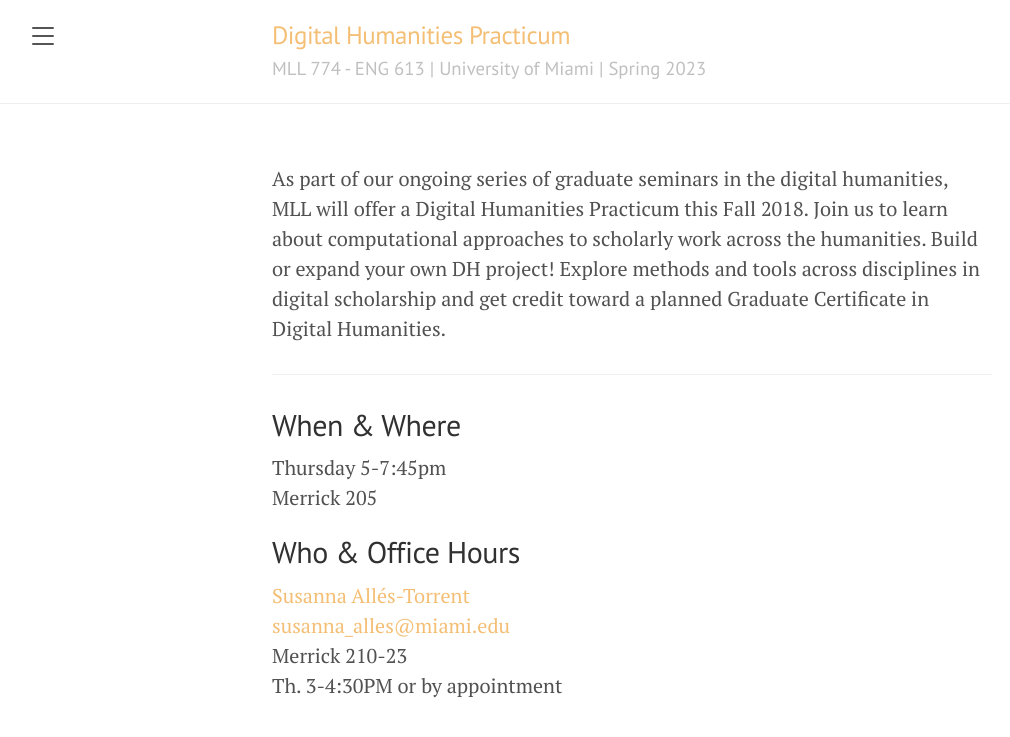
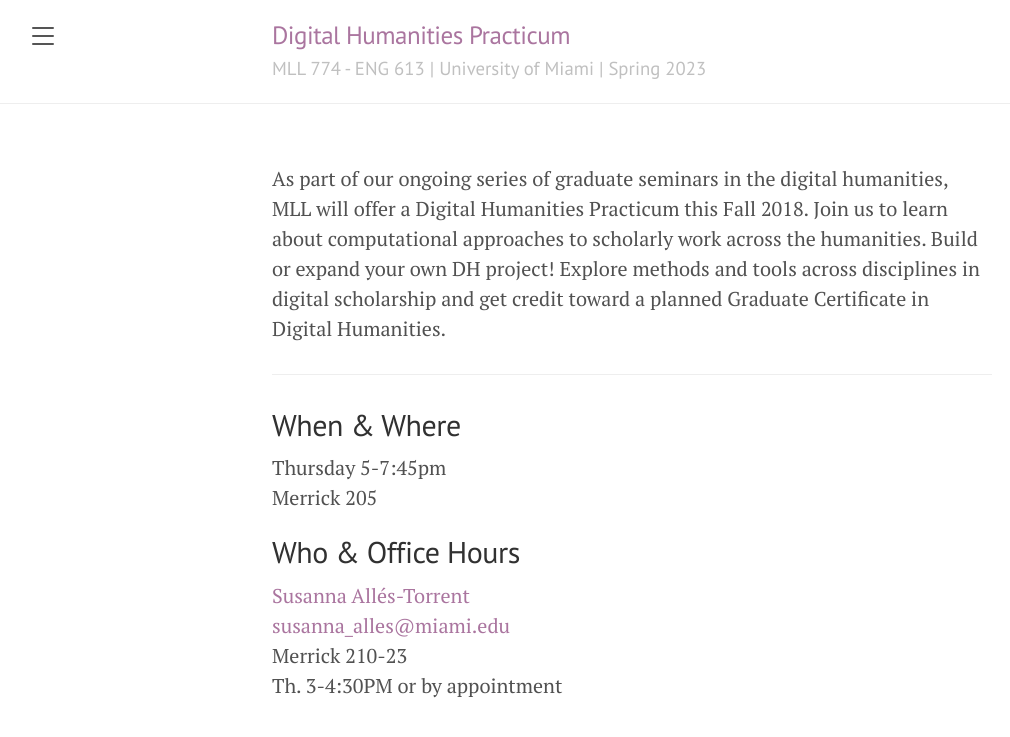
Before and after one commit to susannalles/DHPracticum_Spring23, a Jekyll site: the page built from index.html, in a window 1280 px wide. Shown: the top 737 px of the page, without its empty margins (8-1018 px from the left). Built offline with Jekyll 4.4.1, drawn with Linux system fonts in a browser that asks for light colours; the list of posts is cut into pages by our own code.

Commit message:
Update default.html

```diff
--- a/_layouts/default.html
+++ b/_layouts/default.html
@@ -3,7 +3,7 @@
 
   {% include head.html %}
 
-<body class="theme-base-0a">
+<body class="theme-base-0e">
 
     {% include sidebar.html %}
 
```
